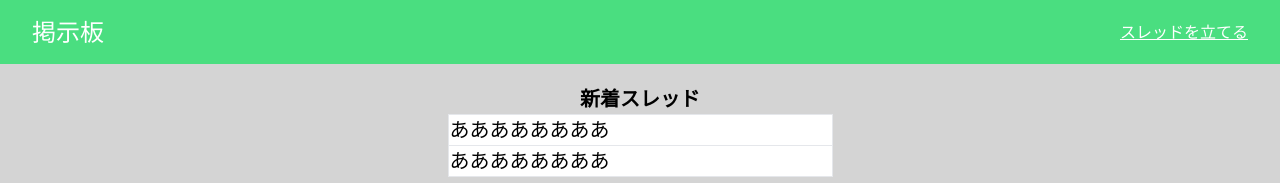
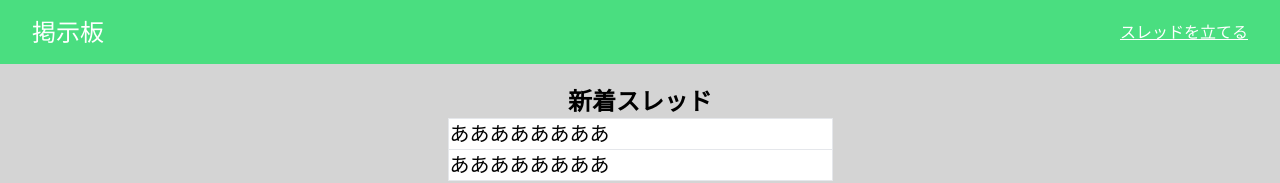
Before and after one commit to asahina820/board-app, a React (Create React App) app: page / in a window 1280 px wide. Shown: the top 183 px of the page. Built offline with nearby package versions, Linux system fonts and the light colour scheme.

Commit message:
スレッドタイトルのフォントサイズを大きくした

```diff
--- a/src/Thread.tsx
+++ b/src/Thread.tsx
@@ -6,7 +6,7 @@ function Thread() {
         <table  className='table-fixed'>
             <thead>
                 <tr>
-                    <th className='w-96 text-xl'>新着スレッド</th>
+                    <th className='w-96 text-2xl'>新着スレッド</th>
                 </tr>
             </thead>
             <tr className='bg-white'>
```
